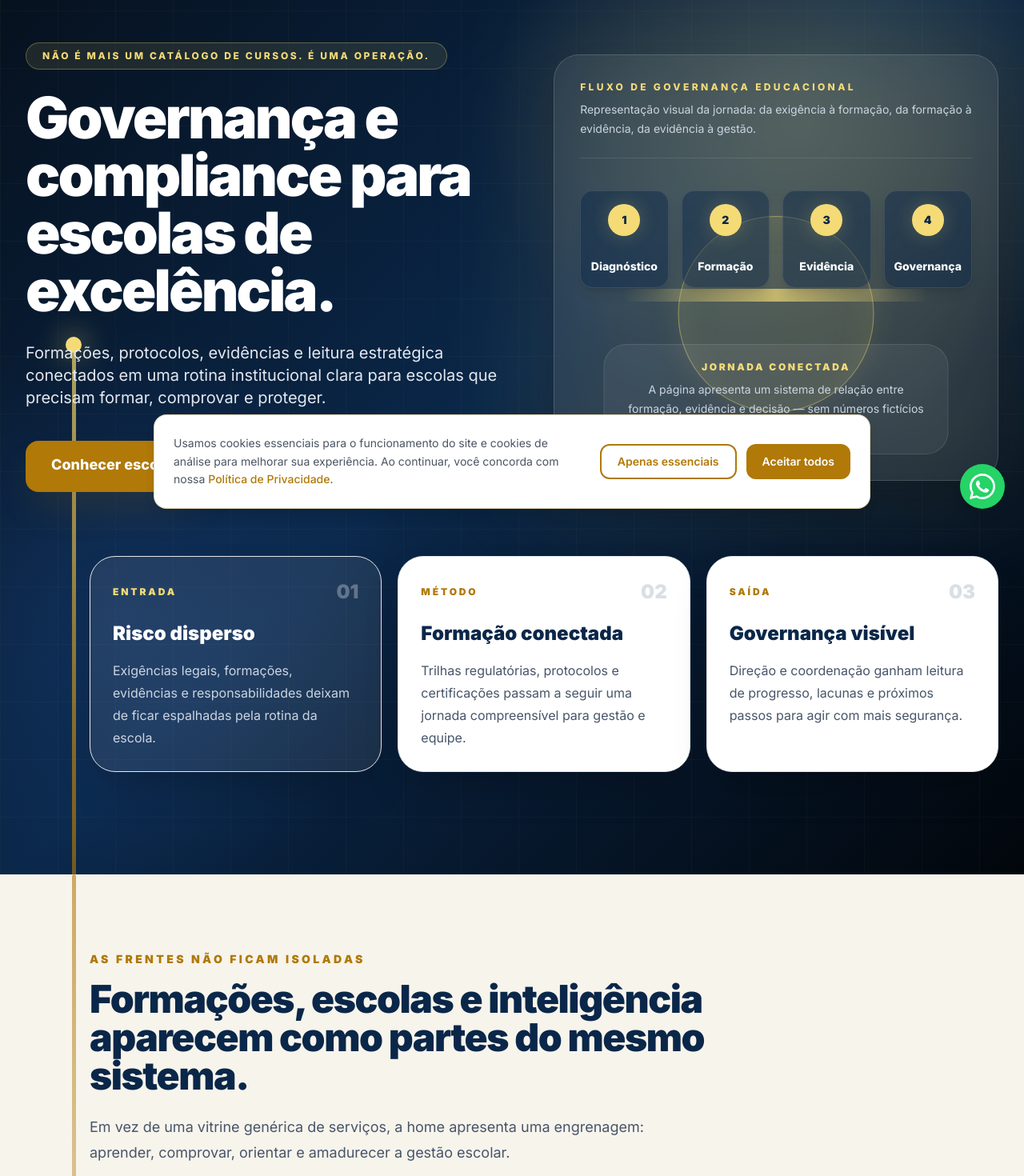
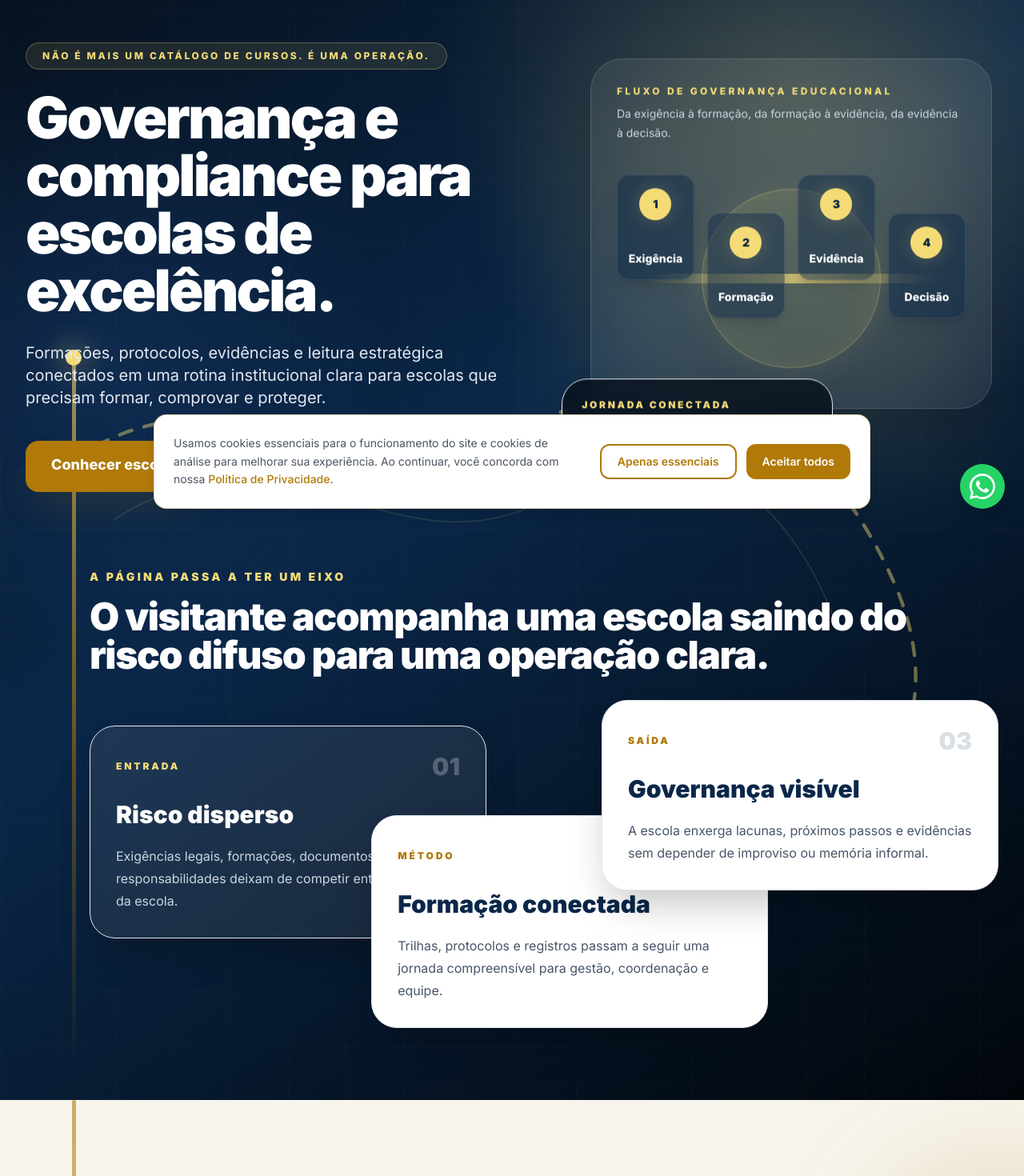
Before and after one commit to CACFLeite/excellentia-site, a Next.js app: page / in a window 1280 px wide. Shown: the part 140-1610 px from the top of the page at 80% size. Built offline with nearby package versions, Linux system fonts and the light colour scheme; no server answers.

Commit message:
Refine Excellentia home flow experience

```diff
--- a/src/app/(main)/page.tsx
+++ b/src/app/(main)/page.tsx
@@ -3,28 +3,29 @@
 import Link from 'next/link'
 import { useState } from 'react'
 
-const maturitySteps = [
+const journeyCards = [
   {
     number: '01',
-    label: 'Entrada',
+    eyebrow: 'entrada',
     title: 'Risco disperso',
-    description: 'Exigências legais, formações, evidências e responsabilidades deixam de ficar espalhadas pela rotina da escola.',
+    description: 'Exigências legais, formações, documentos e responsabilidades deixam de competir entre si na rotina da escola.',
+    tone: 'dark',
   },
   {
     number: '02',
-    label: 'Método',
+    eyebrow: 'método',
     title: 'Formação conectada',
-    description: 'Trilhas regulatórias, protocolos e certificações passam a seguir uma jornada compreensível para gestão e equipe.',
+    description: 'Trilhas, protocolos e registros passam a seguir uma jornada compreensível para gestão, coordenação e equipe.',
+    tone: 'light',
   },
   {
     number: '03',
-    label: 'Saída',
+    eyebrow: 'saída',
     title: 'Governança visível',
-    description: 'Direção e coordenação ganham leitura de progresso, lacunas e próximos passos para agir com mais segurança.',
+    description: 'A escola enxerga lacunas, próximos passos e evidências sem depender de improviso ou memória informal.',
+    tone: 'light',
   },
 ]
-
-const operatingSignals = ['Diagnóstico', 'Formação', 'Evidência', 'Governança']
 
 const fronts = [
   {
@@ -47,12 +48,8 @@ const fronts = [
   },
 ]
 
-const governanceLayers = [
-  'Formar equipes',
-  'Registrar evidências',
-  'Orientar decisões',
-  'Reduzir improviso',
-]
+const operatingNodes = ['Exigência', 'Formação', 'Evidência', 'Decisão']
+const governanceLayers = ['Formar equipes', 'Registrar evidências', 'Orientar decisões', 'Reduzir improviso']
 
 export default function Home() {
   const [email, setEmail] = useState('')
@@ -84,13 +81,17 @@ export default function Home() {
   return (
     <>
       <section className="relative overflow-hidden bg-[#06101c] text-white">
-        <div className="absolute inset-0 bg-[radial-gradient(circle_at_78%_18%,rgba(244,219,118,0.18),transparent_28%),radial-gradient(circle_at_12%_72%,rgba(59,130,246,0.14),transparent_26%),linear-gradient(135deg,#06101c_0%,#0a2749_48%,#02060b_100%)]" />
-        <div className="absolute inset-0 opacity-45 [background-image:linear-gradient(rgba(244,219,118,.07)_1px,transparent_1px),linear-gradient(90deg,rgba(244,219,118,.07)_1px,transparent_1px)] [background-size:72px_72px]" />
-        <div className="absolute left-[7%] top-[30rem] hidden h-[75rem] w-[5px] rounded-full bg-gradient-to-b from-gold-light via-gold to-transparent opacity-70 lg:block" />
-        <div className="absolute left-[7%] top-[30rem] hidden h-5 w-5 -translate-x-2 rounded-full bg-gold-light shadow-[0_0_36px_rgba(244,219,118,.9)] lg:block" />
+        <div className="absolute inset-0 bg-[radial-gradient(circle_at_78%_12%,rgba(244,219,118,.20),transparent_28%),radial-gradient(circle_at_9%_35%,rgba(59,130,246,.13),transparent_25%),linear-gradient(145deg,#06101c_0%,#0a2749_44%,#02060b_100%)]" />
+        <div className="absolute inset-0 opacity-40 [background-image:linear-gradient(rgba(244,219,118,.07)_1px,transparent_1px),linear-gradient(90deg,rgba(244,219,118,.07)_1px,transparent_1px)] [background-size:72px_72px]" />
+        <svg className="pointer-events-none absolute left-0 top-36 hidden h-[1280px] w-full opacity-70 lg:block" viewBox="0 0 1440 1280" fill="none" aria-hidden="true">
+          <path className="excellentia-flow-path" d="M105 470C350 305 525 575 725 440C970 275 1168 435 1260 650C1390 960 1030 1100 835 1225" />
+          <path d="M160 555C410 395 560 650 780 520C990 395 1120 550 1175 700" stroke="#f4db76" strokeOpacity=".18" strokeWidth="2" strokeLinecap="round" />
+        </svg>
+        <div className="absolute left-[7%] top-[31rem] hidden h-[56rem] w-[5px] rounded-full bg-gradient-to-b from-gold-light via-gold to-transparent opacity-60 lg:block" />
+        <div className="absolute left-[7%] top-[31rem] hidden h-5 w-5 -translate-x-2 rounded-full bg-gold-light shadow-[0_0_36px_rgba(244,219,118,.9)] lg:block" />
 
-        <div className="relative mx-auto max-w-7xl px-4 pb-24 pt-20 sm:px-6 lg:px-8 lg:pb-32 lg:pt-28">
-          <div className="grid grid-cols-1 items-center gap-14 lg:grid-cols-[1fr_.92fr]">
+        <div className="relative mx-auto max-w-7xl px-4 pb-24 pt-20 sm:px-6 lg:px-8 lg:pb-40 lg:pt-28">
+          <div className="grid grid-cols-1 items-center gap-16 lg:grid-cols-[1fr_.9fr]">
             <div>
               <div className="mb-6 inline-flex rounded-full border border-gold-light/30 bg-gold-light/10 px-5 py-2 text-xs font-extrabold uppercase tracking-[0.22em] text-gold-light">
                 Não é mais um catálogo de cursos. É uma operação.
@@ -111,70 +112,83 @@ export default function Home() {
               </div>
             </div>
 
-            <div className="relative">
-              <div className="absolute -inset-6 rounded-[3rem] bg-gold-light/10 blur-3xl" />
-              <div className="relative overflow-hidden rounded-[2rem] border border-white/15 bg-white/[0.075] p-6 shadow-2xl backdrop-blur-md md:p-8">
-                <div className="border-b border-white/10 pb-6">
-                  <div className="text-xs font-extrabold uppercase tracking-[0.28em] text-gold-light">Fluxo de governança educacional</div>
-                  <p className="mt-2 text-sm leading-6 text-slate-300">Representação visual da jornada: da exigência à formação, da formação à evidência, da evidência à gestão.</p>
-                </div>
-
-                <div className="relative mt-10 min-h-[330px]">
-                  <div className="absolute left-1/2 top-8 h-[245px] w-[245px] -translate-x-1/2 rounded-full border border-gold-light/35 bg-gold-light/10 shadow-[inset_0_0_52px_rgba(244,219,118,.08),0_0_42px_rgba(244,219,118,.10)]" />
-                  <div className="absolute left-1/2 top-[7.7rem] h-4 w-[78%] -translate-x-1/2 rounded-full bg-gradient-to-r from-transparent via-gold-light/70 to-transparent" />
-                  <div className="absolute left-1/2 top-8 hidden h-[245px] w-[245px] -translate-x-1/2 rounded-full border border-gold-light/15 md:block" />
-
+            <div className="relative min-h-[520px]">
+              <div className="absolute inset-4 rounded-[3.5rem] bg-gold-light/10 blur-3xl" />
+              <div className="excellentia-float absolute right-2 top-0 w-[92%] rounded-[2.5rem] border border-white/15 bg-white/[0.07] p-6 shadow-2xl backdrop-blur-md md:p-8">
+                <div className="text-xs font-extrabold uppercase tracking-[0.28em] text-gold-light">fluxo de governança educacional</div>
+                <p className="mt-2 max-w-md text-sm leading-6 text-slate-300">Da exigência à formação, da formação à evidência, da evidência à decisão.</p>
+                <div className="relative mt-10 min-h-[260px]">
+                  <div className="absolute left-1/2 top-1/2 h-56 w-56 -translate-x-1/2 -translate-y-1/2 rounded-full border border-gold-light/30 bg-gold-light/10 shadow-[inset_0_0_52px_rgba(244,219,118,.08),0_0_42px_rgba(244,219,118,.10)]" />
+                  <div className="absolute left-1/2 top-1/2 h-3 w-[84%] -translate-x-1/2 -translate-y-1/2 rounded-full bg-gradient-to-r from-transparent via-gold-light/70 to-transparent" />
                   <div className="relative grid grid-cols-2 gap-4 sm:grid-cols-4">
-                    {operatingSignals.map((signal, index) => (
-                      <div key={signal} className="group flex min-h-[122px] flex-col items-center justify-between rounded-2xl border border-white/10 bg-navy/45 p-4 text-center shadow-lg transition duration-300 hover:-translate-y-1 hover:border-gold-light/35 hover:bg-navy/65">
+                    {operatingNodes.map((node, index) => (
+                      <div key={node} className={`group flex min-h-[132px] flex-col items-center justify-between rounded-2xl border border-white/10 bg-navy/45 p-4 text-center shadow-lg transition duration-300 hover:-translate-y-1 hover:border-gold-light/35 hover:bg-navy/65 ${index % 2 ? 'translate-y-12' : ''}`}>
                         <span className="flex h-10 w-10 items-center justify-center rounded-full bg-gold-light text-sm font-black text-navy shadow-[0_0_24px_rgba(244,219,118,.22)]">{index + 1}</span>
-                        <span className="text-sm font-extrabold text-white">{signal}</span>
+                        <span className="text-sm font-extrabold text-white">{node}</span>
                       </div>
                     ))}
                   </div>
+                </div>
+              </div>
 
-                  <div className="absolute bottom-0 left-1/2 w-[88%] -translate-x-1/2 rounded-[1.75rem] border border-white/10 bg-white/[0.06] p-5 text-center">
-                    <div className="text-xs font-black uppercase tracking-[0.22em] text-gold-light">jornada conectada</div>
-                    <p className="mt-2 text-sm leading-6 text-slate-300">A página apresenta um sistema de relação entre formação, evidência e decisão — sem números fictícios ou dados simulados.</p>
-                  </div>
-                </div>
+              <div className="excellentia-float-slow absolute bottom-0 left-0 w-[62%] rounded-[2rem] border border-white/12 bg-[#06101c]/80 p-6 shadow-2xl backdrop-blur-md">
+                <div className="text-xs font-black uppercase tracking-[0.22em] text-gold-light">jornada conectada</div>
+                <p className="mt-3 text-sm leading-6 text-slate-300">Representação visual de método. Sem métrica simulada, sem dado fictício.</p>
               </div>
             </div>
           </div>
 
-          <div className="relative mt-20 grid grid-cols-1 gap-5 lg:ml-20 lg:grid-cols-3">
-            {maturitySteps.map((step, index) => (
-              <div key={step.title} className={`relative rounded-[2rem] border p-7 shadow-2xl transition duration-500 hover:-translate-y-1 ${index === 0 ? 'border-white/12 bg-white/[0.08] text-white' : 'border-slate-200 bg-white text-navy'}`}>
-                <div className="mb-5 flex items-center justify-between">
-                  <span className={`text-xs font-black uppercase tracking-[0.24em] ${index === 0 ? 'text-gold-light' : 'text-gold'}`}>{step.label}</span>
-                  <span className={`text-2xl font-black ${index === 0 ? 'text-white/30' : 'text-navy/15'}`}>{step.number}</span>
-                </div>
-                <h2 className="text-2xl font-black">{step.title}</h2>
-                <p className={`mt-4 leading-7 ${index === 0 ? 'text-slate-300' : 'text-slate-600'}`}>{step.description}</p>
-              </div>
-            ))}
+          <div className="mt-24 lg:ml-20">
+            <div className="mb-8 max-w-5xl">
+              <div className="mb-4 text-sm font-black uppercase tracking-[0.24em] text-gold-light">a página passa a ter um eixo</div>
+              <h2 className="max-w-5xl text-3xl font-black tracking-[-0.03em] text-white md:text-5xl">
+                O visitante acompanha uma escola saindo do risco difuso para uma operação clara.
+              </h2>
+            </div>
+
+            <div className="relative min-h-[560px] lg:min-h-[340px]">
+              {journeyCards.map((card, index) => {
+                const dark = card.tone === 'dark'
+                const positions = [
+                  'lg:absolute lg:left-0 lg:top-8',
+                  'lg:absolute lg:left-[31%] lg:top-36',
+                  'lg:absolute lg:right-0 lg:top-0',
+                ]
+                return (
+                  <div key={card.title} className={`mb-6 w-full rounded-[2rem] border p-8 shadow-2xl transition duration-500 hover:-translate-y-1 lg:mb-0 lg:w-[31rem] ${positions[index]} ${dark ? 'border-white/12 bg-white/[0.08] text-white backdrop-blur' : 'border-slate-200 bg-white text-navy'}`}>
+                    <div className="mb-6 flex items-center justify-between">
+                      <span className={`text-xs font-black uppercase tracking-[0.24em] ${dark ? 'text-gold-light' : 'text-gold'}`}>{card.eyebrow}</span>
+                      <span className={`text-3xl font-black ${dark ? 'text-white/25' : 'text-navy/15'}`}>{card.number}</span>
+                    </div>
+                    <h3 className="text-3xl font-black">{card.title}</h3>
+                    <p className={`mt-5 leading-7 ${dark ? 'text-slate-300' : 'text-slate-600'}`}>{card.description}</p>
+                  </div>
+                )
+              })}
+            </div>
           </div>
         </div>
       </section>
 
       <section className="relative overflow-hidden bg-[#f7f4ec] py-24">
         <div className="absolute left-[7%] top-0 hidden h-full w-[5px] rounded-full bg-gradient-to-b from-gold via-gold/60 to-navy/20 opacity-60 lg:block" />
+        <div className="absolute right-[-8rem] top-20 h-80 w-80 rounded-full bg-gold/20 blur-3xl" />
         <div className="mx-auto max-w-7xl px-4 sm:px-6 lg:px-8">
           <div className="max-w-4xl lg:ml-20">
-            <div className="mb-4 text-sm font-black uppercase tracking-[0.24em] text-gold">As frentes não ficam isoladas</div>
+            <div className="mb-4 text-sm font-black uppercase tracking-[0.24em] text-gold">As três frentes não ficam isoladas</div>
             <h2 className="text-3xl font-black tracking-[-0.03em] text-navy md:text-5xl">
               Formações, escolas e inteligência aparecem como partes do mesmo sistema.
             </h2>
             <p className="mt-6 max-w-3xl text-lg leading-8 text-slate-600">
-              Em vez de uma vitrine genérica de serviços, a home apresenta uma engrenagem: aprender, comprovar, orientar e amadurecer a gestão escolar.
+              Em vez de “cards de serviços”, a página mostra uma engrenagem: aprender, comprovar, orientar e amadurecer.
             </p>
           </div>
 
-          <div className="relative mt-16 rounded-[2.5rem] border border-slate-200 bg-white p-6 shadow-2xl md:p-10 lg:ml-20">
-            <div className="absolute left-[11%] right-[11%] top-[7.2rem] hidden h-[3px] bg-gradient-to-r from-gold/10 via-gold to-gold/10 md:block" />
+          <div className="relative mt-16 rounded-[2.75rem] border border-slate-200 bg-white p-6 shadow-2xl md:p-10 lg:ml-20">
+            <div className="absolute left-[12%] right-[12%] top-[7.55rem] hidden h-[3px] bg-gradient-to-r from-gold/10 via-gold to-gold/10 md:block" />
             <div className="grid grid-cols-1 gap-6 md:grid-cols-3">
               {fronts.map((front, index) => (
-                <Link key={front.title} href={front.href} className="group relative rounded-[2rem] border border-slate-100 bg-slate-50 p-7 transition duration-300 hover:-translate-y-1 hover:border-gold/35 hover:bg-white hover:shadow-xl">
+                <Link key={front.title} href={front.href} className={`group relative rounded-[2rem] border border-slate-100 bg-slate-50 p-7 transition duration-300 hover:-translate-y-1 hover:border-gold/35 hover:bg-white hover:shadow-xl ${index === 1 ? 'md:translate-y-10' : ''}`}>
                   <div className="mb-6 flex h-16 w-16 items-center justify-center rounded-2xl bg-navy text-2xl font-black text-gold-light shadow-lg">
                     {index + 1}
                   </div>
@@ -193,8 +207,8 @@ export default function Home() {
         <div className="absolute inset-0 bg-[radial-gradient(circle_at_85%_20%,rgba(244,219,118,.18),transparent_30%)]" />
         <div className="mx-auto grid max-w-7xl grid-cols-1 items-center gap-12 px-4 sm:px-6 lg:grid-cols-[.9fr_1.1fr] lg:px-8">
           <div>
-            <div className="mb-4 text-sm font-black uppercase tracking-[0.24em] text-gold-light">Plataforma em evolução</div>
-            <h2 className="text-3xl font-black tracking-[-0.03em] md:text-5xl">A sofisticação está no fluxo, não no enfeite.</h2>
+            <div className="mb-4 text-sm font-black uppercase tracking-[0.24em] text-gold-light">direção final</div>
+            <h2 className="text-3xl font-black tracking-[-0.03em] md:text-5xl">Menos “landing page bonita”. Mais operação institucional em movimento.</h2>
             <p className="mt-6 text-lg leading-8 text-slate-300">
               A Excellentia organiza formação, evidência e leitura institucional para que a escola avance por etapas — sem transformar compliance em burocracia solta.
             </p>
--- a/src/app/globals.css
+++ b/src/app/globals.css
@@ -28,6 +28,46 @@ a {
   text-decoration: none;
 }
 
+.excellentia-flow-path {
+  stroke: #f4db76;
+  stroke-width: 5;
+  stroke-linecap: round;
+  stroke-dasharray: 18 18;
+  opacity: .62;
+  animation: excellentia-path-drift 18s linear infinite;
+}
+
+.excellentia-float {
+  animation: excellentia-float 7s ease-in-out infinite;
+}
+
+.excellentia-float-slow {
+  animation: excellentia-float-slow 9s ease-in-out infinite;
+}
+
+@keyframes excellentia-path-drift {
+  from { stroke-dashoffset: 0; }
+  to { stroke-dashoffset: -180; }
+}
+
+@keyframes excellentia-float {
+  0%, 100% { transform: translateY(0); }
+  50% { transform: translateY(-10px); }
+}
+
+@keyframes excellentia-float-slow {
+  0%, 100% { transform: translateY(0); }
+  50% { transform: translateY(8px); }
+}
+
+@media (prefers-reduced-motion: reduce) {
+  .excellentia-flow-path,
+  .excellentia-float,
+  .excellentia-float-slow {
+    animation: none !important;
+  }
+}
+
 @layer components {
   .btn-primary {
     @apply inline-block bg-gold text-white font-semibold px-6 py-3 rounded-lg hover:bg-gold-dark transition-colors duration-200 text-center;
```
